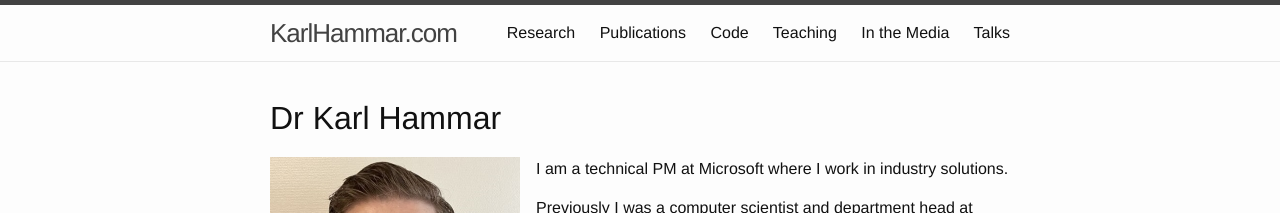
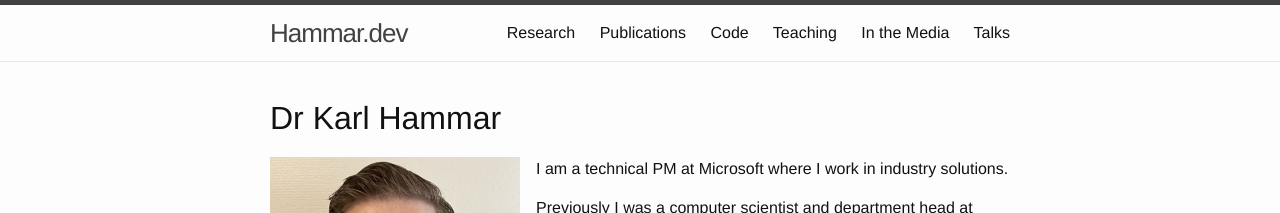
Before and after one commit to hammar/hammar.github.io, a Jekyll site: the page built from index.md, in a window 1280 px wide. Shown: the top 213 px of the page. Built offline with Jekyll 4.4.1, drawn with Linux system fonts in a browser that asks for light colours.

Commit message:
Update _config.yml

```diff
--- a/_config.yml
+++ b/_config.yml
@@ -6,15 +6,9 @@
 # 'jekyll serve'. If you change this file, please restart the server process.
 
 # Site settings
-title: KarlHammar.com
+title: Hammar.dev
 baseurl: "" # the subpath of your site, e.g. /blog
-url: "https://karlhammar.com" # the base hostname & protocol for your site
-
-# Settings for deploy Rake task
-destination: ../karlhammar.com/
-username: hammar
-repo: hammar.github.io
-branch: source
+url: "https://hammar.dev" # the base hostname & protocol for your site
 
 # Build settings
 markdown: kramdown
```
